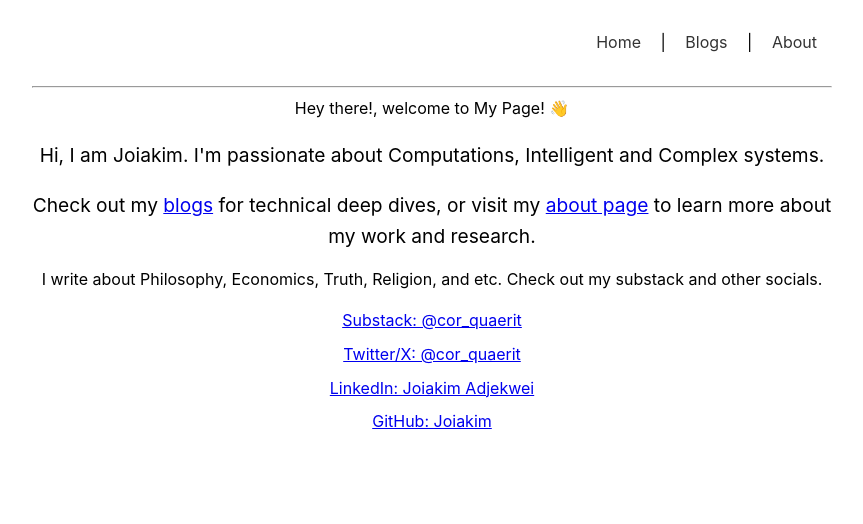
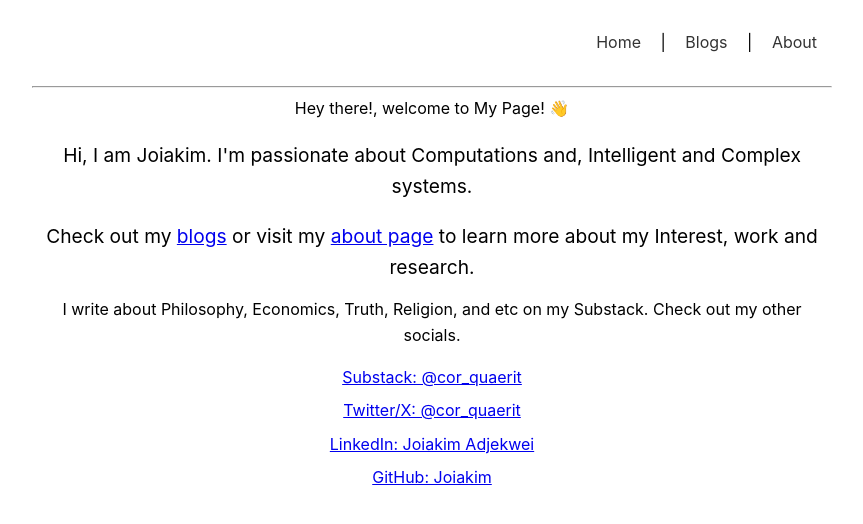
Before and after one commit to joiakim/joiakim.github.io, a Jekyll site: the page built from index.md, in a window 1280 px wide. Shown: the top 524 px of the page, without its empty margins (208-1071 px from the left). Built offline with Jekyll 4.4.1, drawn with Linux system fonts in a browser that asks for light colours.

Commit message:
Revise index.md for better readability and content

```diff
--- a/index.md
+++ b/index.md
@@ -6,11 +6,11 @@ title: Home
 <div class="center-content">
    Hey there!, welcome to My Page! 👋
 
-  <p>Hi, I am Joiakim. I'm passionate about Computations, Intelligent and Complex systems.</p>
+  <p>Hi, I am Joiakim. I'm passionate about Computations and, Intelligent and Complex systems.</p>
 
-  <p>Check out my <a href="/blogs/">blogs</a> for technical deep dives, or visit my <a href="/about/">about page</a> to learn more about my work and research.</p>
+  <p>Check out my <a href="/blogs/">blogs</a>  or visit my <a href="/about/">about page</a> to learn more about my Interest, work and research.</p>
 
-   I write about Philosophy, Economics, Truth, Religion, and etc. Check out my substack and other socials.
+   I write about Philosophy, Economics, Truth, Religion, and etc on my Substack. Check out my other socials.
 
   <ul>
     <li><a href="https://corquaerit.substack.com/" target="_blank">Substack: @cor_quaerit</a></li>
```
